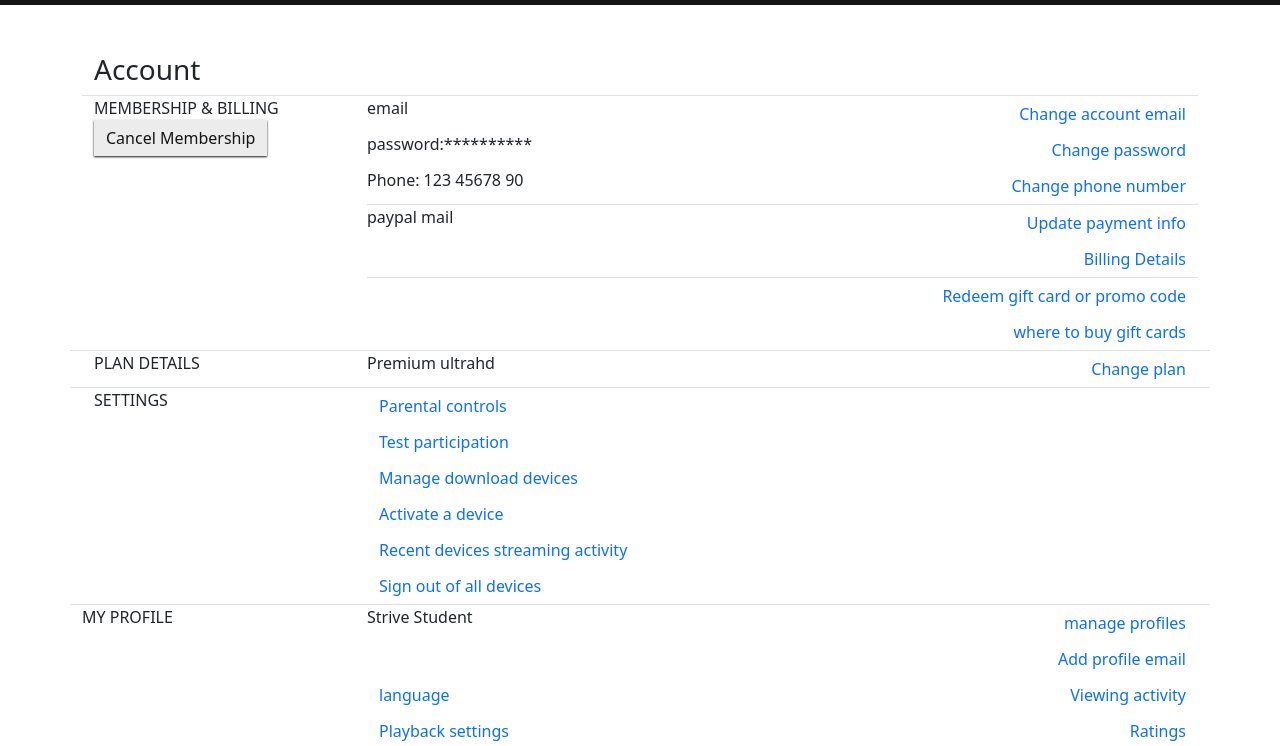
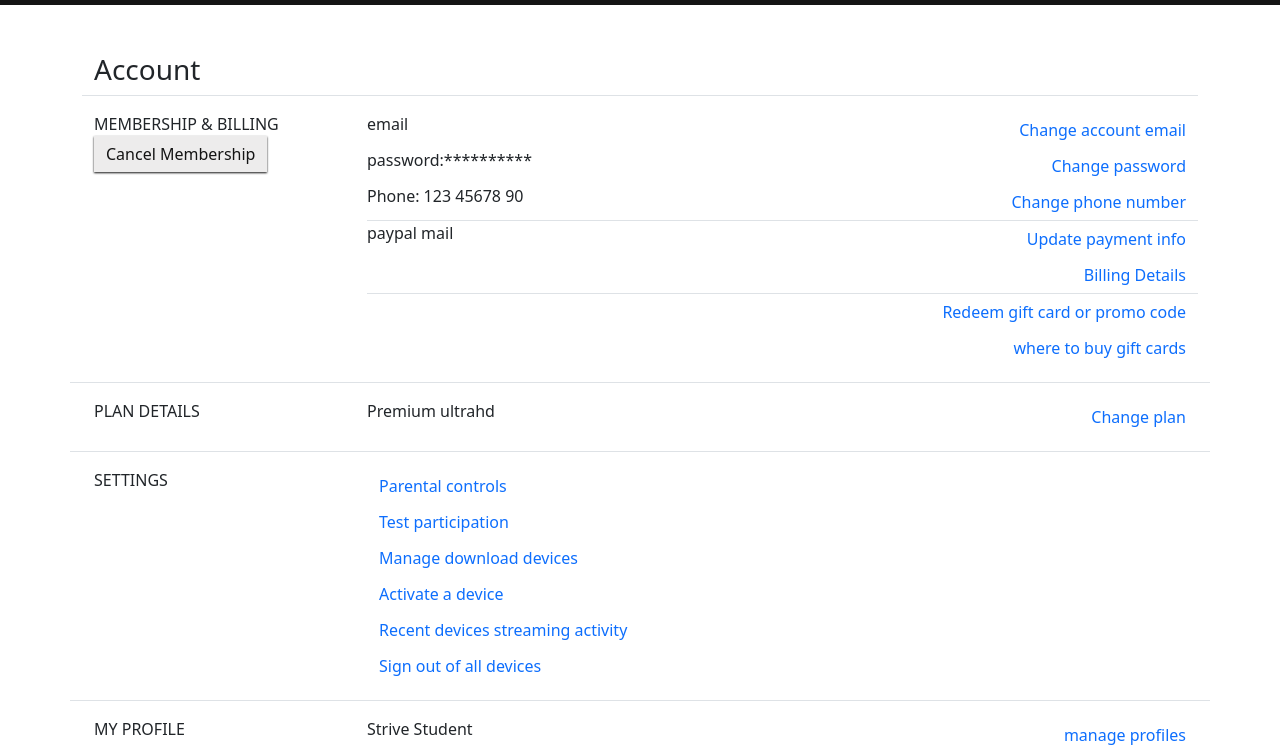
Before and after one commit to AndreaBar94/UNIT2-S2-G5-Progetto, a plain HTML site: page settings.html in a window 1280 px wide. Shown: the part 60-806 px from the top of the page. Drawn offline with nearby package versions, Linux system fonts and the light colour scheme.

Commit message:
settings

```diff
--- a/settings.html
+++ b/settings.html
@@ -61,7 +61,7 @@
             <div class="container border-bottom">
                 <h3>Account</h3>
             </div>
-            <div class="row border-bottom">
+            <div class="row border-bottom py-3">
                 <div class="col-3">
                     <div class="container">MEMBERSHIP & BILLING</div>
                     <div class="container"><button type="button" class="membership btn btn-outline-dark rounded-0">Cancel Membership</button></div>
@@ -104,7 +104,7 @@
 
                 </div>
             </div>
-            <div class="row border-bottom">
+            <div class="row border-bottom py-3">
                 <div class="col-3">
                     <div class="container"><span>PLAN DETAILS</span></div>
                 </div>
@@ -115,7 +115,7 @@
                     </div>
                 </div>
             </div>
-            <div class="row border-bottom">
+            <div class="row border-bottom py-3">
                 <div class="col-3">
                     <span class="container">SETTINGS</span>
                 </div>
@@ -128,9 +128,11 @@
                     <div><button type="button" class="btn border border-0 btn-outline-primary">Sign out of all devices</button></div>
                 </div>
             </div>
-            <div class="row border-bottom">
+            <div class="row border-bottom py-3">
                 <div class="col-3">
-                    <span>MY PROFILE</span>
+                    <div class="container">
+                        <span>MY PROFILE</span>
+                    </div>
                 </div>
                 <div class="col-9">
                     <div class="d-flex justify-content-between">
```
